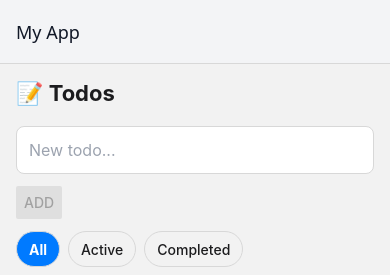
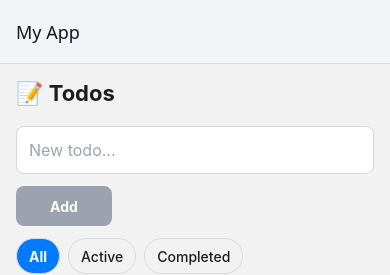
Before and after one commit to J0hn316/TodoMobileApp, a React Native app: screen /Todos in a window 390 px wide. Shown: the top 275 px of the page. Built offline with nearby package versions, Linux system fonts and the light colour scheme; no server answers; what react-native-worklets would draw is missing.

Commit message:
feat: enhance TodoForm and TodosListScreen; add loading state and dynamic submit label for improved user feedback

```diff
--- a/src/components/TodoForm.tsx
+++ b/src/components/TodoForm.tsx
@@ -5,11 +5,12 @@ import { zodResolver } from '@hookform/resolvers/zod';
 import {
   View,
   Text,
-  Button,
+  Pressable,
   Keyboard,
   Platform,
   TextInput,
   StyleSheet,
+  ActivityIndicator,
 } from 'react-native';
 
 const schema = z.object({
@@ -27,14 +28,21 @@ type Props = {
   defaultValues?: Partial<TodoFormValues>;
   onSubmit: (values: TodoFormValues) => void;
   onCancel?: () => void;
-  colors: { text: string; border: string; background?: string; card?: string };
   loading?: boolean;
   submitLabel?: string;
+  colors: {
+    text: string;
+    border: string;
+    background?: string;
+    card?: string;
+    primary?: string;
+  };
 };
 
 const styles = StyleSheet.create({
   field: { marginTop: 8 },
   row: { flexDirection: 'row', gap: 8, alignItems: 'center', marginTop: 12 },
+  error: { color: '#ef4444', marginTop: 6, fontSize: 13 },
   input: {
     height: 48,
     borderWidth: 1,
@@ -46,7 +54,25 @@ const styles = StyleSheet.create({
     backgroundColor: 'transparent',
     paddingVertical: Platform.OS === 'android' ? 10 : 12,
   },
-  error: { color: '#ef4444', marginTop: 6, fontSize: 13 },
+  btn: {
+    minWidth: 96,
+    height: 40,
+    borderRadius: 8,
+    paddingHorizontal: 14,
+    alignItems: 'center',
+    justifyContent: 'center',
+  },
+  btnText: {
+    fontWeight: '700',
+  },
+  btnGhost: {
+    height: 40,
+    paddingHorizontal: 14,
+    alignItems: 'center',
+    justifyContent: 'center',
+    borderRadius: 8,
+    borderWidth: 1,
+  },
 });
 
 const TodoForm = forwardRef<TextInput, Props>(function TodoForm(
@@ -95,6 +121,14 @@ const TodoForm = forwardRef<TextInput, Props>(function TodoForm(
   const titleValue = watch('title') ?? '';
   const canSubmit = titleValue.trim().length > 0 && !isSubmitting;
 
+  const handlePress = handleSubmit((vals) => {
+    Keyboard.dismiss();
+    onSubmit(vals);
+  });
+
+  const primaryBg = colors?.primary ?? '#2563eb';
+  const disabled = !canSubmit || !!loading;
+
   return (
     <>
       <View style={styles.field}>
@@ -137,16 +171,44 @@ const TodoForm = forwardRef<TextInput, Props>(function TodoForm(
             { justifyContent: onCancel ? 'flex-end' : 'flex-start' },
           ]}
         >
-          {onCancel && <Button title="Cancel" onPress={onCancel} />}
+          {onCancel && (
+            <Pressable
+              onPress={onCancel}
+              hitSlop={8}
+              style={[styles.btnGhost, { borderColor: colors.border }]}
+            >
+              <Text style={{ color: colors.text, fontWeight: '600' }}>
+                Cancel
+              </Text>
+            </Pressable>
+          )}
+
           {onCancel && <View style={{ width: 8 }} />}
-          <Button
-            title={submitLabel ?? (mode === 'add' ? 'Add' : 'Save')}
-            onPress={handleSubmit((vals) => {
-              Keyboard.dismiss();
-              onSubmit(vals);
-            })}
-            disabled={!canSubmit || loading}
-          />
+
+          <Pressable
+            onPress={disabled ? undefined : handlePress}
+            hitSlop={8}
+            android_ripple={
+              Platform.OS === 'android' ? { color: '#00000014' } : undefined
+            }
+            accessibilityRole="button"
+            accessibilityState={{ disabled }}
+            style={[
+              styles.btn,
+              {
+                backgroundColor: disabled ? '#9ca3af' : primaryBg,
+                opacity: loading ? 0.85 : 1,
+              },
+            ]}
+          >
+            {loading ? (
+              <ActivityIndicator size="small" color="#fff" />
+            ) : (
+              <Text style={[styles.btnText, { color: '#fff' }]}>
+                {submitLabel ?? (mode === 'add' ? 'Add' : 'Save')}
+              </Text>
+            )}
+          </Pressable>
         </View>
       </View>
     </>
--- a/src/screens/TodosListScreen.tsx
+++ b/src/screens/TodosListScreen.tsx
@@ -579,6 +579,8 @@ const TodosListScreen = (): JSX.Element => {
                   setEditingId(null);
                   setEditingTitle('');
                 }}
+                loading={editMut.isPending}
+                submitLabel={editMut.isPending ? 'Saving...' : 'Save'}
               />
             </View>
           </View>
```
